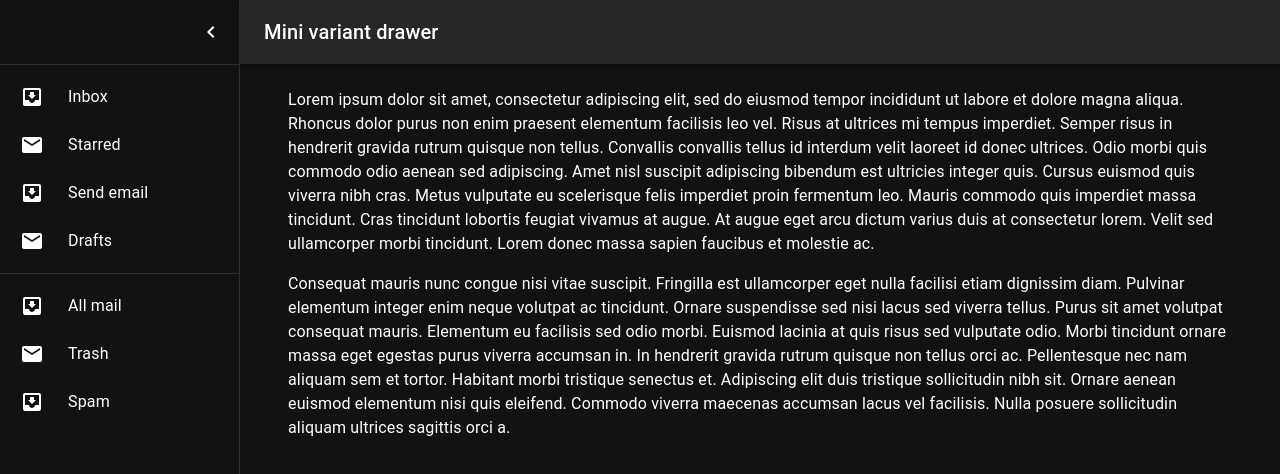
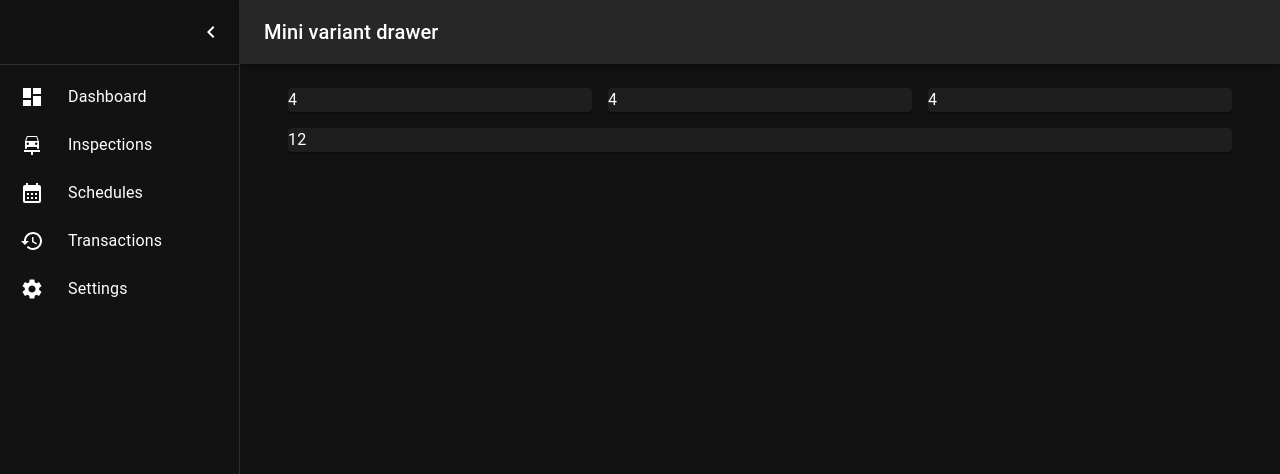
Before and after one commit to rosalallankenneth/autospec, a Next.js app: page / in a window 1280 px wide. Both pictures are taken after a click on the button 32 px from the left and 32 px from the top of the page. Shown: the top 474 px of the page. Built offline with nearby package versions, Linux system fonts and the light colour scheme.

Commit message:
Improved app drawer

```diff
--- a/src/components/AppDrawer/AppDrawer.tsx
+++ b/src/components/AppDrawer/AppDrawer.tsx
@@ -1,51 +1,56 @@
-import * as React from 'react';
-import { styled, useTheme, Theme, CSSObject } from '@mui/material/styles';
-import Box from '@mui/material/Box';
-import MuiDrawer from '@mui/material/Drawer';
-import MuiAppBar, { AppBarProps as MuiAppBarProps } from '@mui/material/AppBar';
-import Toolbar from '@mui/material/Toolbar';
-import List from '@mui/material/List';
-import CssBaseline from '@mui/material/CssBaseline';
-import Typography from '@mui/material/Typography';
-import Divider from '@mui/material/Divider';
-import IconButton from '@mui/material/IconButton';
-import MenuIcon from '@mui/icons-material/Menu';
-import ChevronLeftIcon from '@mui/icons-material/ChevronLeft';
-import ChevronRightIcon from '@mui/icons-material/ChevronRight';
-import ListItem from '@mui/material/ListItem';
-import ListItemButton from '@mui/material/ListItemButton';
-import ListItemIcon from '@mui/material/ListItemIcon';
-import ListItemText from '@mui/material/ListItemText';
-import InboxIcon from '@mui/icons-material/MoveToInbox';
-import MailIcon from '@mui/icons-material/Mail';
+import * as React from "react";
+import { styled, useTheme, Theme, CSSObject } from "@mui/material/styles";
+import Box from "@mui/material/Box";
+import MuiDrawer from "@mui/material/Drawer";
+import MuiAppBar, { AppBarProps as MuiAppBarProps } from "@mui/material/AppBar";
+import Toolbar from "@mui/material/Toolbar";
+import List from "@mui/material/List";
+import CssBaseline from "@mui/material/CssBaseline";
+import Typography from "@mui/material/Typography";
+import Divider from "@mui/material/Divider";
+import IconButton from "@mui/material/IconButton";
+import MenuIcon from "@mui/icons-material/Menu";
+import ChevronLeftIcon from "@mui/icons-material/ChevronLeft";
+import ChevronRightIcon from "@mui/icons-material/ChevronRight";
+import ListItem from "@mui/material/ListItem";
+import ListItemButton from "@mui/material/ListItemButton";
+import ListItemIcon from "@mui/material/ListItemIcon";
+import ListItemText from "@mui/material/ListItemText";
+import DashboardIcon from "@mui/icons-material/Dashboard";
+import CarRepairIcon from "@mui/icons-material/CarRepair";
+import CalendarMonthIcon from "@mui/icons-material/CalendarMonth";
+import HistoryIcon from "@mui/icons-material/History";
+import SettingsIcon from "@mui/icons-material/Settings";
+
+import Dashboard from "../../pages/dashboard";
 
 const drawerWidth = 240;
 
 const openedMixin = (theme: Theme): CSSObject => ({
 	width: drawerWidth,
-  transition: theme.transitions.create('width', {
+	transition: theme.transitions.create("width", {
 		easing: theme.transitions.easing.sharp,
 		duration: theme.transitions.duration.enteringScreen,
 	}),
-  overflowX: 'hidden',
+	overflowX: "hidden",
 });
 
 const closedMixin = (theme: Theme): CSSObject => ({
-  transition: theme.transitions.create('width', {
+	transition: theme.transitions.create("width", {
 		easing: theme.transitions.easing.sharp,
 		duration: theme.transitions.duration.leavingScreen,
 	}),
-  overflowX: 'hidden',
+	overflowX: "hidden",
 	width: `calc(${theme.spacing(7)} + 1px)`,
-  [theme.breakpoints.up('sm')]: {
+	[theme.breakpoints.up("sm")]: {
 		width: `calc(${theme.spacing(8)} + 1px)`,
 	},
 });
 
-const DrawerHeader = styled('div')(({ theme }) => ({
-  display: 'flex',
-  alignItems: 'center',
-  justifyContent: 'flex-end',
+const DrawerHeader = styled("div")(({ theme }) => ({
+	display: "flex",
+	alignItems: "center",
+	justifyContent: "flex-end",
 	padding: theme.spacing(0, 1),
 	// necessary for content to be below app bar
 	...theme.mixins.toolbar,
@@ -56,41 +61,41 @@ interface AppBarProps extends MuiAppBarProps {
 }
 
 const AppBar = styled(MuiAppBar, {
-  shouldForwardProp: (prop) => prop !== 'open',
+	shouldForwardProp: (prop) => prop !== "open",
 })<AppBarProps>(({ theme, open }) => ({
 	zIndex: theme.zIndex.drawer + 1,
-  transition: theme.transitions.create(['width', 'margin'], {
+	transition: theme.transitions.create(["width", "margin"], {
 		easing: theme.transitions.easing.sharp,
 		duration: theme.transitions.duration.leavingScreen,
 	}),
 	...(open && {
 		marginLeft: drawerWidth,
 		width: `calc(100% - ${drawerWidth}px)`,
-    transition: theme.transitions.create(['width', 'margin'], {
+		transition: theme.transitions.create(["width", "margin"], {
 			easing: theme.transitions.easing.sharp,
 			duration: theme.transitions.duration.enteringScreen,
 		}),
 	}),
 }));
 
-const Drawer = styled(MuiDrawer, { shouldForwardProp: (prop) => prop !== 'open' })(
-  ({ theme, open }) => ({
+const Drawer = styled(MuiDrawer, {
+	shouldForwardProp: (prop) => prop !== "open",
+})(({ theme, open }) => ({
 	width: drawerWidth,
 	flexShrink: 0,
-    whiteSpace: 'nowrap',
-    boxSizing: 'border-box',
+	whiteSpace: "nowrap",
+	boxSizing: "border-box",
 	...(open && {
 		...openedMixin(theme),
-      '& .MuiDrawer-paper': openedMixin(theme),
+		"& .MuiDrawer-paper": openedMixin(theme),
 	}),
 	...(!open && {
 		...closedMixin(theme),
-      '& .MuiDrawer-paper': closedMixin(theme),
+		"& .MuiDrawer-paper": closedMixin(theme),
 	}),
-  }),
-);
+}));
 
-export default function MiniDrawer() {
+const AppDrawer = () => {
 	const theme = useTheme();
 	const [open, setOpen] = React.useState(false);
 
@@ -102,10 +107,41 @@ export default function MiniDrawer() {
 		setOpen(false);
 	};
 
+	const menuList = [
+		{
+			route: "dashboard",
+			label: "Dashboard",
+			icon: <DashboardIcon />,
+		},
+		{
+			route: "inspections",
+			label: "Inspections",
+			icon: <CarRepairIcon />,
+		},
+		{
+			route: "schedules",
+			label: "Schedules",
+			icon: <CalendarMonthIcon />,
+		},
+		{
+			route: "transactions",
+			label: "Transactions",
+			icon: <HistoryIcon />,
+		},
+		{
+			route: "settings",
+			label: "Settings",
+			icon: <SettingsIcon />,
+		},
+	];
+
 	return (
-    <Box sx={{ display: 'flex' }}>
+		<Box sx={{ display: "flex" }}>
 			<CssBaseline />
-      <AppBar position="fixed" open={open}>
+			<AppBar
+				position="fixed"
+				open={open}
+			>
 				<Toolbar>
 					<IconButton
 						color="inherit"
@@ -114,103 +150,75 @@ export default function MiniDrawer() {
 						edge="start"
 						sx={{
 							marginRight: 5,
-              ...(open && { display: 'none' }),
+							...(open && { display: "none" }),
 						}}
 					>
 						<MenuIcon />
 					</IconButton>
-          <Typography variant="h6" noWrap component="div">
+					<Typography
+						variant="h6"
+						noWrap
+						component="div"
+					>
 						Mini variant drawer
 					</Typography>
 				</Toolbar>
 			</AppBar>
-      <Drawer variant="permanent" open={open}>
+			<Drawer
+				variant="permanent"
+				open={open}
+			>
 				<DrawerHeader>
 					<IconButton onClick={handleDrawerClose}>
-            {theme.direction === 'rtl' ? <ChevronRightIcon /> : <ChevronLeftIcon />}
+						{theme.direction === "rtl" ? (
+							<ChevronRightIcon />
+						) : (
+							<ChevronLeftIcon />
+						)}
 					</IconButton>
 				</DrawerHeader>
 				<Divider />
 				<List>
-          {['Inbox', 'Starred', 'Send email', 'Drafts'].map((text, index) => (
-            <ListItem key={text} disablePadding sx={{ display: 'block' }}>
+					{menuList.map((menu) => (
+						<ListItem
+							key={menu.route}
+							disablePadding
+							sx={{ display: "block" }}
+						>
 							<ListItemButton
 								sx={{
 									minHeight: 48,
-                  justifyContent: open ? 'initial' : 'center',
+									justifyContent: open ? "initial" : "center",
 									px: 2.5,
 								}}
 							>
 								<ListItemIcon
 									sx={{
 										minWidth: 0,
-                    mr: open ? 3 : 'auto',
-                    justifyContent: 'center',
+										mr: open ? 3 : "auto",
+										justifyContent: "center",
 									}}
 								>
-                  {index % 2 === 0 ? <InboxIcon /> : <MailIcon />}
+									{menu.icon}
 								</ListItemIcon>
-                <ListItemText primary={text} sx={{ opacity: open ? 1 : 0 }} />
-              </ListItemButton>
-            </ListItem>
-          ))}
-        </List>
-        <Divider />
-        <List>
-          {['All mail', 'Trash', 'Spam'].map((text, index) => (
-            <ListItem key={text} disablePadding sx={{ display: 'block' }}>
-              <ListItemButton
-                sx={{
-                  minHeight: 48,
-                  justifyContent: open ? 'initial' : 'center',
-                  px: 2.5,
-                }}
-              >
-                <ListItemIcon
-                  sx={{
-                    minWidth: 0,
-                    mr: open ? 3 : 'auto',
-                    justifyContent: 'center',
-                  }}
-                >
-                  {index % 2 === 0 ? <InboxIcon /> : <MailIcon />}
-                </ListItemIcon>
-                <ListItemText primary={text} sx={{ opacity: open ? 1 : 0 }} />
+								<ListItemText
+									primary={menu.label}
+									sx={{ opacity: open ? 1 : 0 }}
+								/>
 							</ListItemButton>
 						</ListItem>
 					))}
 				</List>
 			</Drawer>
-      <Box component="main" sx={{ flexGrow: 1, p: 3 }}>
+			<Box
+				component="main"
+				sx={{ flexGrow: 1, p: 3 }}
+			>
 				<DrawerHeader />
-        <Typography paragraph>
-          Lorem ipsum dolor sit amet, consectetur adipiscing elit, sed do eiusmod
-          tempor incididunt ut labore et dolore magna aliqua. Rhoncus dolor purus non
-          enim praesent elementum facilisis leo vel. Risus at ultrices mi tempus
-          imperdiet. Semper risus in hendrerit gravida rutrum quisque non tellus.
-          Convallis convallis tellus id interdum velit laoreet id donec ultrices.
-          Odio morbi quis commodo odio aenean sed adipiscing. Amet nisl suscipit
-          adipiscing bibendum est ultricies integer quis. Cursus euismod quis viverra
-          nibh cras. Metus vulputate eu scelerisque felis imperdiet proin fermentum
-          leo. Mauris commodo quis imperdiet massa tincidunt. Cras tincidunt lobortis
-          feugiat vivamus at augue. At augue eget arcu dictum varius duis at
-          consectetur lorem. Velit sed ullamcorper morbi tincidunt. Lorem donec massa
-          sapien faucibus et molestie ac.
-        </Typography>
-        <Typography paragraph>
-          Consequat mauris nunc congue nisi vitae suscipit. Fringilla est ullamcorper
-          eget nulla facilisi etiam dignissim diam. Pulvinar elementum integer enim
-          neque volutpat ac tincidunt. Ornare suspendisse sed nisi lacus sed viverra
-          tellus. Purus sit amet volutpat consequat mauris. Elementum eu facilisis
-          sed odio morbi. Euismod lacinia at quis risus sed vulputate odio. Morbi
-          tincidunt ornare massa eget egestas purus viverra accumsan in. In hendrerit
-          gravida rutrum quisque non tellus orci ac. Pellentesque nec nam aliquam sem
-          et tortor. Habitant morbi tristique senectus et. Adipiscing elit duis
-          tristique sollicitudin nibh sit. Ornare aenean euismod elementum nisi quis
-          eleifend. Commodo viverra maecenas accumsan lacus vel facilisis. Nulla
-          posuere sollicitudin aliquam ultrices sagittis orci a.
-        </Typography>
+				<Dashboard />
 			</Box>
 		</Box>
 	);
-}
+};
+
+export default AppDrawer;
--- a/src/components/AppDrawer/index.ts
+++ b/src/components/AppDrawer/index.ts
@@ -1 +1 @@
-export { default } from './AppDrawer';
+export { default } from "./AppDrawer";
--- a/src/components/Sidebar/index.ts
+++ /dev/null
@@ -1 +0,0 @@
-export { default } from './Sidebar';
```
Also changed, not shown: src/components/Sidebar/Sidebar.tsx (deleted, +0 -15 lines), src/pages/_app.tsx (+14 -19 lines), src/pages/index.tsx (+18 -15 lines), 2 other files (tests, documents, lock files or other folders). Lines whose indentation alone changed are shown as unchanged.
